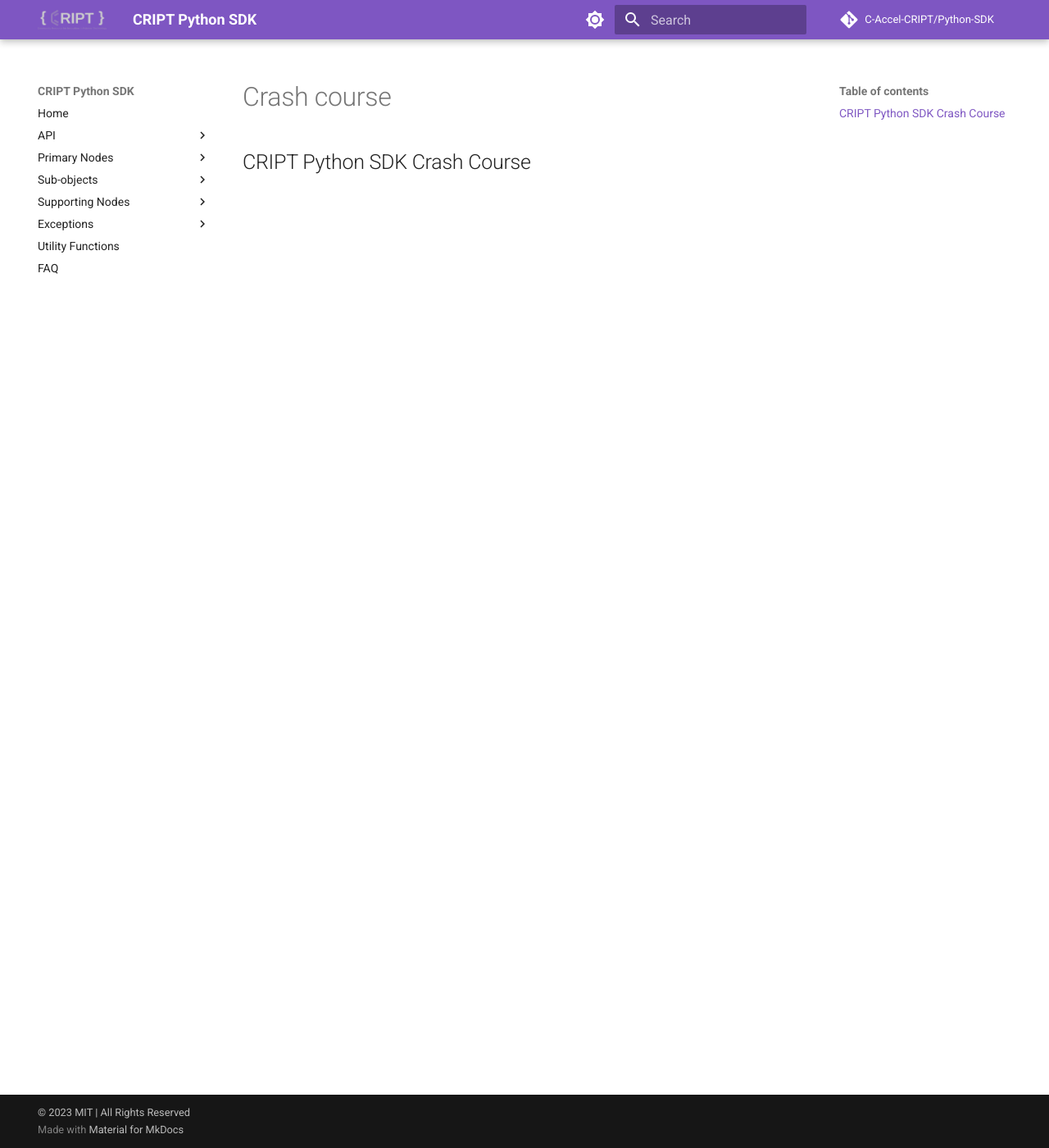
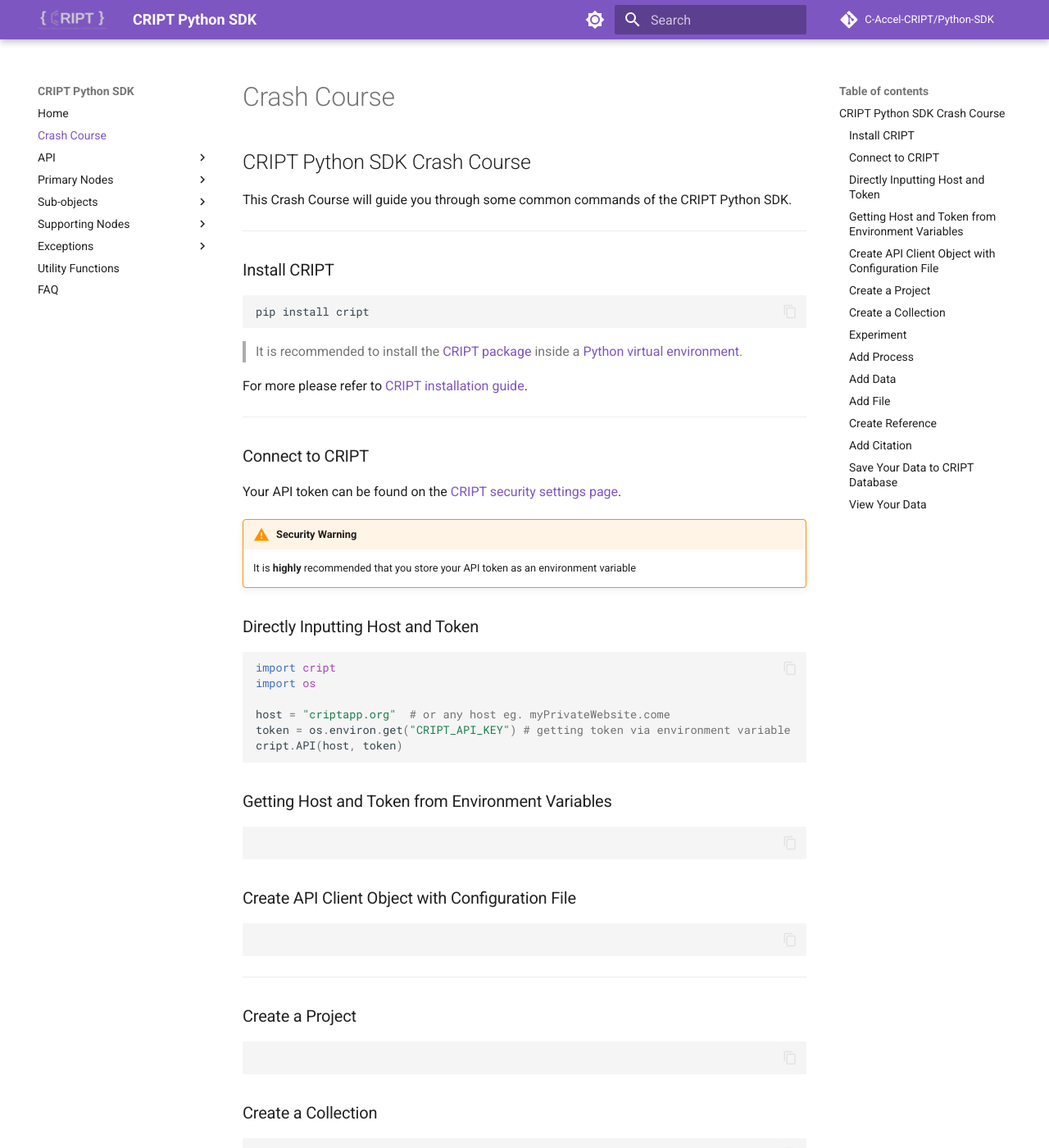
Before and after one commit to C-Accel-CRIPT/Python-SDK, an MkDocs documentation site: the page built from docs/crash_course.md, in a window 1280 px wide and 1400 px high. Shown: the whole window at 82% size. Built offline with MkDocs 1.6.1 and Material for MkDocs 9.7.7, drawn with Linux system fonts in a browser that asks for light colours; comment, search, counter and statistics services are not loaded; some of the changed text lies outside the part shown.

Commit message:
added crash_course.md to docs

````diff
--- a/docs/crash_course.md
+++ b/docs/crash_course.md
@@ -1 +1,97 @@
 # CRIPT Python SDK Crash Course
+
+This Crash Course will guide you through some common commands of the CRIPT Python SDK.
+
+---
+
+## Install CRIPT
+
+```bash
+pip install cript
+```
+
+> It is recommended to install the <a href="https://pypi.org/project/cript/" target="_blank">CRIPT package</a> inside
+> a [Python virtual environment](https://docs.python.org/3/library/venv.html).
+
+For more please refer to <a href="../tutorials/installation" target="_blank">CRIPT installation guide</a>.
+
+---
+
+## Connect to CRIPT
+
+Your API token can be found on the [CRIPT security settings page]().
+
+!!! warning "Security Warning"
+    It is **highly** recommended that you store your API token as an environment variable
+
+## Directly Inputting Host and Token
+``` python
+import cript
+import os
+
+host = "criptapp.org"  # or any host eg. myPrivateWebsite.come
+token = os.environ.get("CRIPT_API_KEY") # getting token via environment variable
+cript.API(host, token)
+```
+
+## Getting Host and Token from Environment Variables
+```python
+
+```
+
+## Create API Client Object with Configuration File
+```python
+
+```
+
+---
+
+## Create a Project
+```python
+
+```
+
+## Create a Collection
+```python
+
+```
+
+## Experiment
+```python
+
+```
+
+## Add Process
+```python
+
+```
+
+## Add Data
+```python
+
+```
+
+## Add File
+```python
+
+```
+
+## Create Reference
+```python
+
+```
+
+## Add Citation
+```python
+
+```
+
+## Save Your Data to CRIPT Database
+```python
+
+```
+
+## View Your Data
+```python
+
+```
--- a/mkdocs.yml
+++ b/mkdocs.yml
@@ -5,7 +5,7 @@
 
 nav:
   - Home: index.md
-  #  - Crash Course: crash_course.md
+  - Crash Course: crash_course.md
   - API:
       - API: api/api.md
       - Search Modes: api/search_modes.md
````
